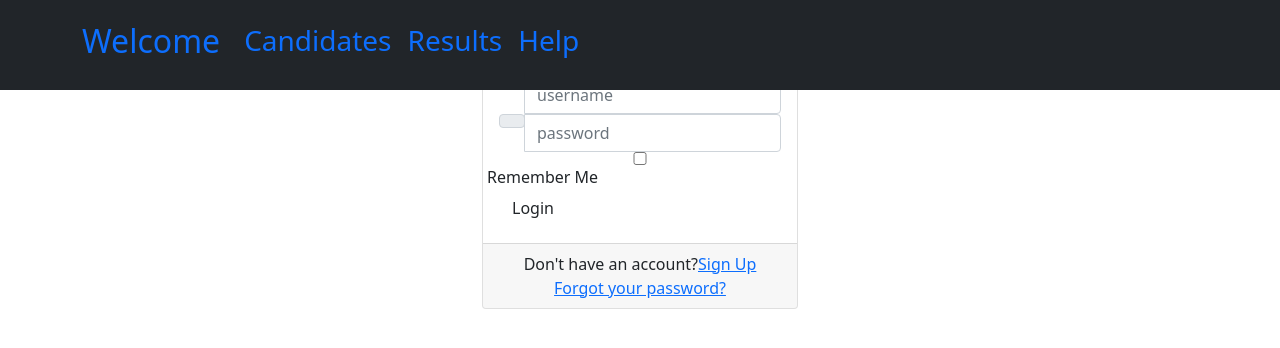
After one commit to ellyjohnmwangi/OnlineVotingSystem, a Django app: template templates/login.html in a window 1280 px wide. The commit adds this page. Shown: the top 348 px of the page. Run offline with Django 3.2, Linux system fonts and the light colour scheme; the template is opened without the code that fills it, so the values that code supplies are empty.

Commit message:
LoginView url correction

```diff
--- a/Candidates/urls.py
+++ b/Candidates/urls.py
@@ -3,5 +3,5 @@ from .views import *
 
 urlpatterns = [
     path('', IndexView.as_view(), name="index"),
-    path('login/', UserLoginView.as_view(),name="login"),
+    path('login/', UserLoginView.as_view(), name="login"),
     ]
--- a/templates/base.html
+++ b/templates/base.html
@@ -4,8 +4,10 @@
   <head>
     <meta charset="utf-8">
       <link href>
+
+
     <link href="https://cdn.jsdelivr.net/npm/bootstrap@5.0.0-beta2/dist/css/bootstrap.min.css" rel="stylesheet" integrity="sha384-BmbxuPwQa2lc/FVzBcNJ7UAyJxM6wuqIj61tLrc4wSX0szH/Ev+nYRRuWlolflfl" crossorigin="anonymous">
-    <link rel="stylesheet" href="{% static "master.css"%}" >
+    <link rel="stylesheet" type="text/css " href="{% static "master.css" %}">
 
 
 
@@ -15,13 +17,12 @@
     <title>Edemocracy</title>
   </head>
   <body id="page-top">
-    <nav class="navbar navbar-expand-lg fixed-top py-3" id="mainNav">
+    <nav class="navbar navbar-expand-lg bg-dark fixed-top py-3" id="mainNav">
         <div class="container">
             <a class="navbar-brand js-scroll-trigger" href="#page-top"><h2>Welcome</h2></a>
             <button class="navbar-toggler navbar-toggler-right" type="button" data-toggle="collapse" data-target="#navbarResponsive" aria-controls="navbarResponsive" aria-expanded="false" aria-label="Toggle navigation"><span class="navbar-toggler-icon"></span></button>
             <div class="collapse navbar-collapse" id="navbarResponsive">
                 <ul class="navbar-nav ml-auto my-2 my-lg-0">
-                    <li class="nav-item"><a class="nav-link js-scroll-trigger" href="#about"></a></li>
                     <li class="nav-item"><a class="nav-link js-scroll-trigger" href="#services"><h3>Candidates</h3></a></li>
                     <li class="nav-item"><a class="nav-link js-scroll-trigger" href="#portfolio"><h3>Results</h3></a></li>
                     <li class="nav-item"><a class="nav-link js-scroll-trigger" href="#contact"><h3>Help</h3></a></li>
--- a/templates/candidates/index.html
+++ b/templates/candidates/index.html
@@ -5,12 +5,12 @@
         <div class="container h-100">
             <div class="row h-100 align-items-center justify-content-center text-center">
                 <div class="col-lg-10 align-self-end">
-                    <h1 class="text-uppercase text-white font-weight-bold">Vote At The Comfort Of Your Home</h1>
+                    <h1 class="text-uppercase text-white font-weight-bold" id="quote">Vote At The Comfort Of Your Home</h1>
                     <hr class="divider my-4" />
                 </div>
                 <div class="col-lg-8 align-self-baseline">
                     <p class="text-white-75 font-weight-light mb-5">Edemocracy system helps you participate in elections without having to be physically at the venue. At Edemocracy we ensure  free and fair elections.</p>
-                    <a class="btn btn-primary btn-xl js-scroll-trigger" href="#about"><h3>SIGN IN</h3></a>
+                    <a class="btn btn-primary btn-xl js-scroll-trigger" href="{% url 'login' %}"><h3>SIGN IN</h3></a>
                     <!-- add url to login page -->
                 </div>
             </div>
--- /dev/null
+++ b/templates/login.html
@@ -0,0 +1,49 @@
+{% extends "base.html"%}
+{% block content%}
+
+<div class="container" id="login">
+	<div class="d-flex justify-content-center h-100">
+		<div class="card">
+			<div class="card-header">
+				<h3>Sign In</h3>
+				<div class="d-flex justify-content-end social_icon">
+					<span><i class="fab fa-facebook-square"></i></span>
+					<span><i class="fab fa-google-plus-square"></i></span>
+					<span><i class="fab fa-twitter-square"></i></span>
+				</div>
+			</div>
+			<div class="card-body">
+				<form>
+					<div class="input-group form-group">
+						<div class="input-group-prepend">
+							<span class="input-group-text"><i class="fas fa-user"></i></span>
+						</div>
+						<input type="text" class="form-control" placeholder="username">
+
+					</div>
+					<div class="input-group form-group">
+						<div class="input-group-prepend">
+							<span class="input-group-text"><i class="fas fa-key"></i></span>
+						</div>
+						<input type="password" class="form-control" placeholder="password">
+					</div>
+					<div class="row align-items-center remember">
+						<input type="checkbox">Remember Me
+					</div>
+					<div class="form-group">
+						<input type="submit" value="Login" class="btn float-right login_btn">
+					</div>
+				</form>
+			</div>
+			<div class="card-footer">
+				<div class="d-flex justify-content-center links">
+					Don't have an account?<a href="#">Sign Up</a>
+				</div>
+				<div class="d-flex justify-content-center">
+					<a href="#">Forgot your password?</a>
+				</div>
+			</div>
+		</div>
+	</div>
+</div>
+{% endblock %}
```
